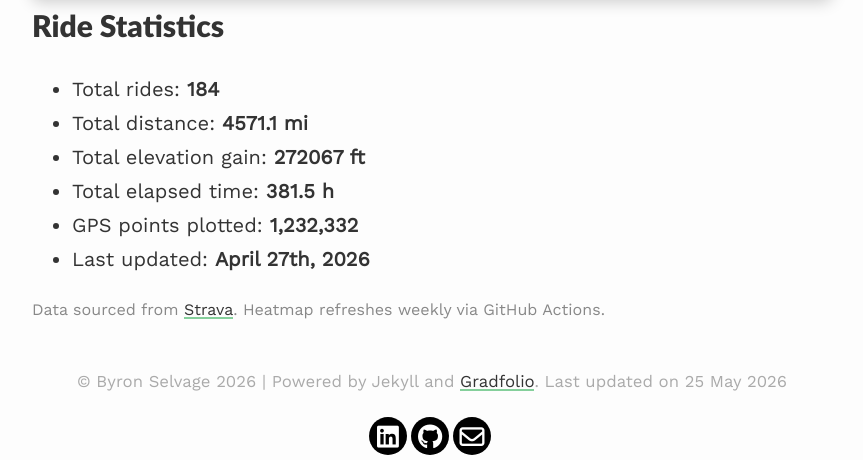
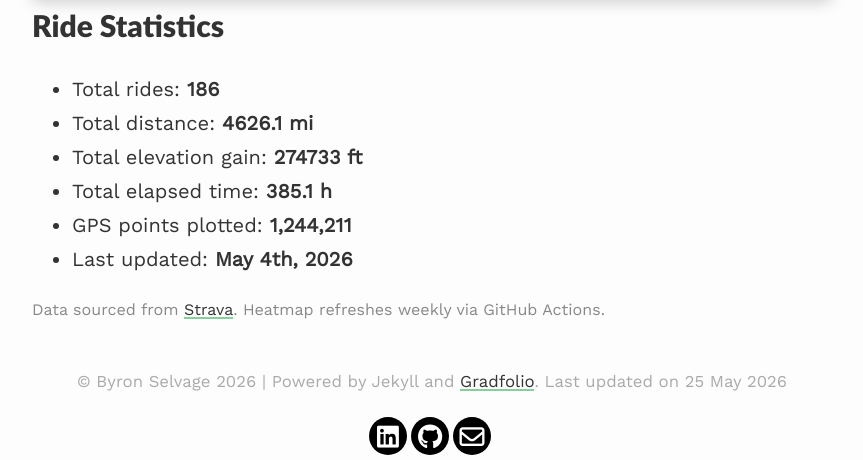
Before and after one commit to Byron-Selvage/Byron-Selvage.github.io, a Jekyll site: the page built from _pages/heatmap.md, in a window 1280 px wide. Shown: the part 842-1302 px from the top of the page, without its empty margins (208-1071 px from the left). Built offline with Jekyll 4.4.1, drawn with Linux system fonts in a browser that asks for light colours.

Commit message:
chore: update strava heatmap [skip ci]

```diff
--- a/_pages/heatmap.md
+++ b/_pages/heatmap.md
@@ -23,12 +23,12 @@ All my outdoor rides, visualized. Updated automatically every week.
 <!-- STATS:START -->
 ## Ride Statistics
 
-- Total rides: **184**
-- Total distance: **4571.1 mi**
-- Total elevation gain: **272067 ft**
-- Total elapsed time: **381.5 h**
-- GPS points plotted: **1,232,332**
-- Last updated: **April 27th, 2026**
+- Total rides: **186**
+- Total distance: **4626.1 mi**
+- Total elevation gain: **274733 ft**
+- Total elapsed time: **385.1 h**
+- GPS points plotted: **1,244,211**
+- Last updated: **May 4th, 2026**
 <!-- STATS:END -->
 
 <p style="font-size: 0.8em; color: #888; margin-top: 8px;">
```
